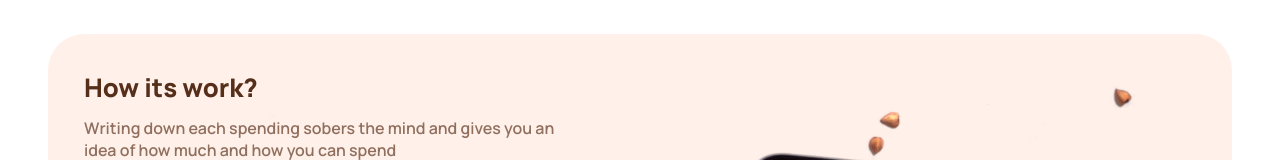
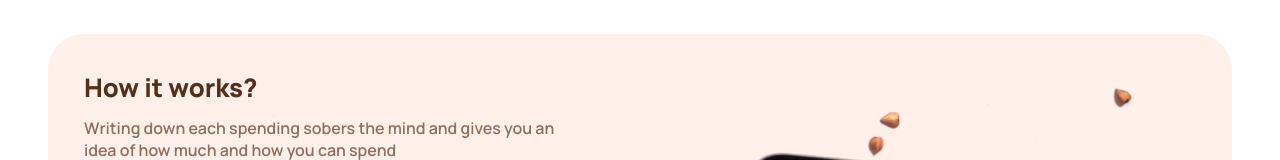
Before and after one commit to danilkinkin/buckwheat-landing, a Next.js app: page / in a window 1280 px wide. Shown: the part 366-526 px from the top of the page. Built offline with nearby package versions, Linux system fonts and the light colour scheme.

Commit message:
Update howItsWorkCard.tsx
Fix grammar.

```diff
--- a/modules/home/howItsWorkCard.tsx
+++ b/modules/home/howItsWorkCard.tsx
@@ -13,7 +13,7 @@ const locales: LocalesMap = {
       'Записывая каждую трату, вы отрезвляете разум и даете представление о том, сколько и как вы можете потратить.',
   },
   en: {
-    title: 'How its work?',
+    title: 'How it works?',
     description:
       'Writing down each spending sobers the mind and gives you an idea of how much and how you can spend',
   },
```
